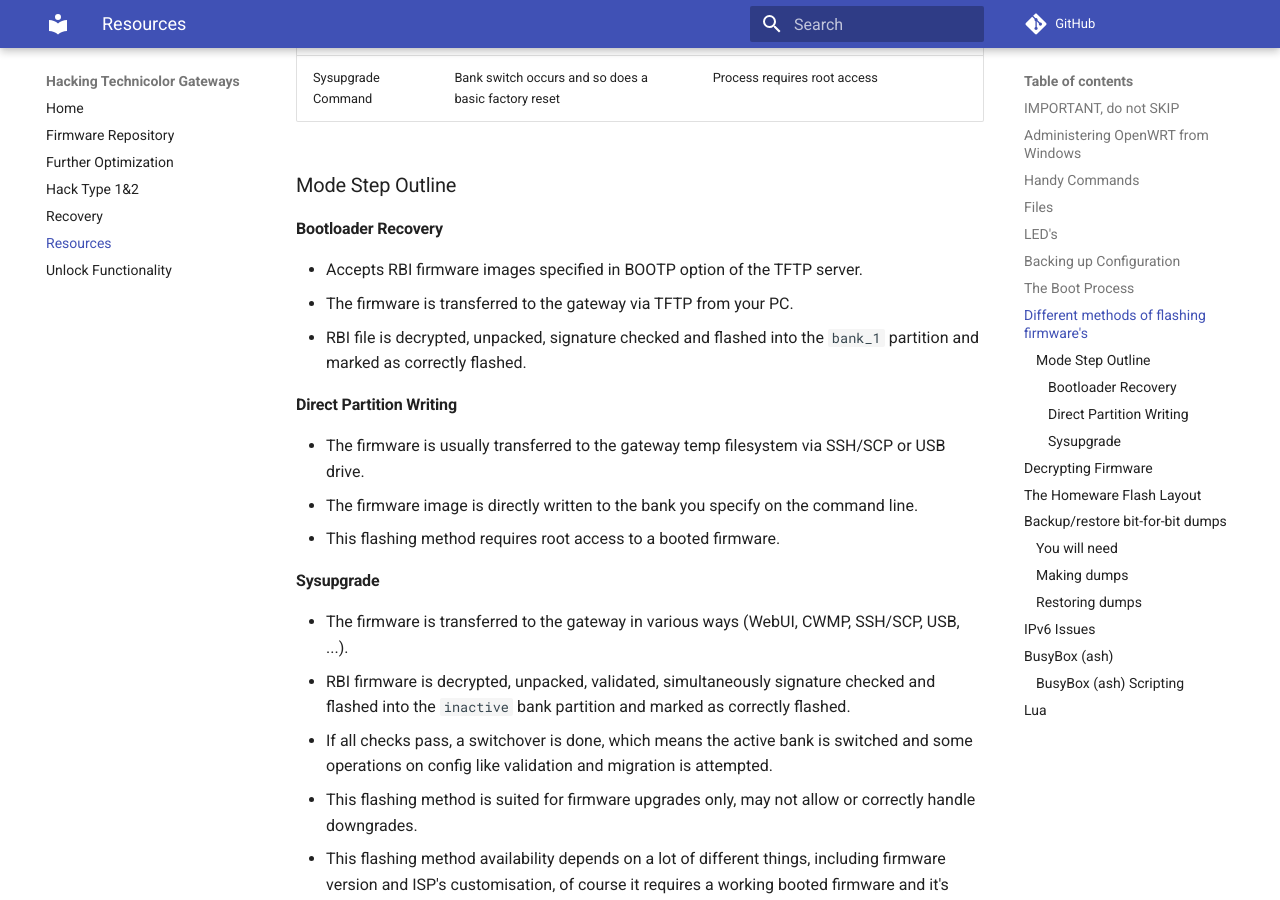
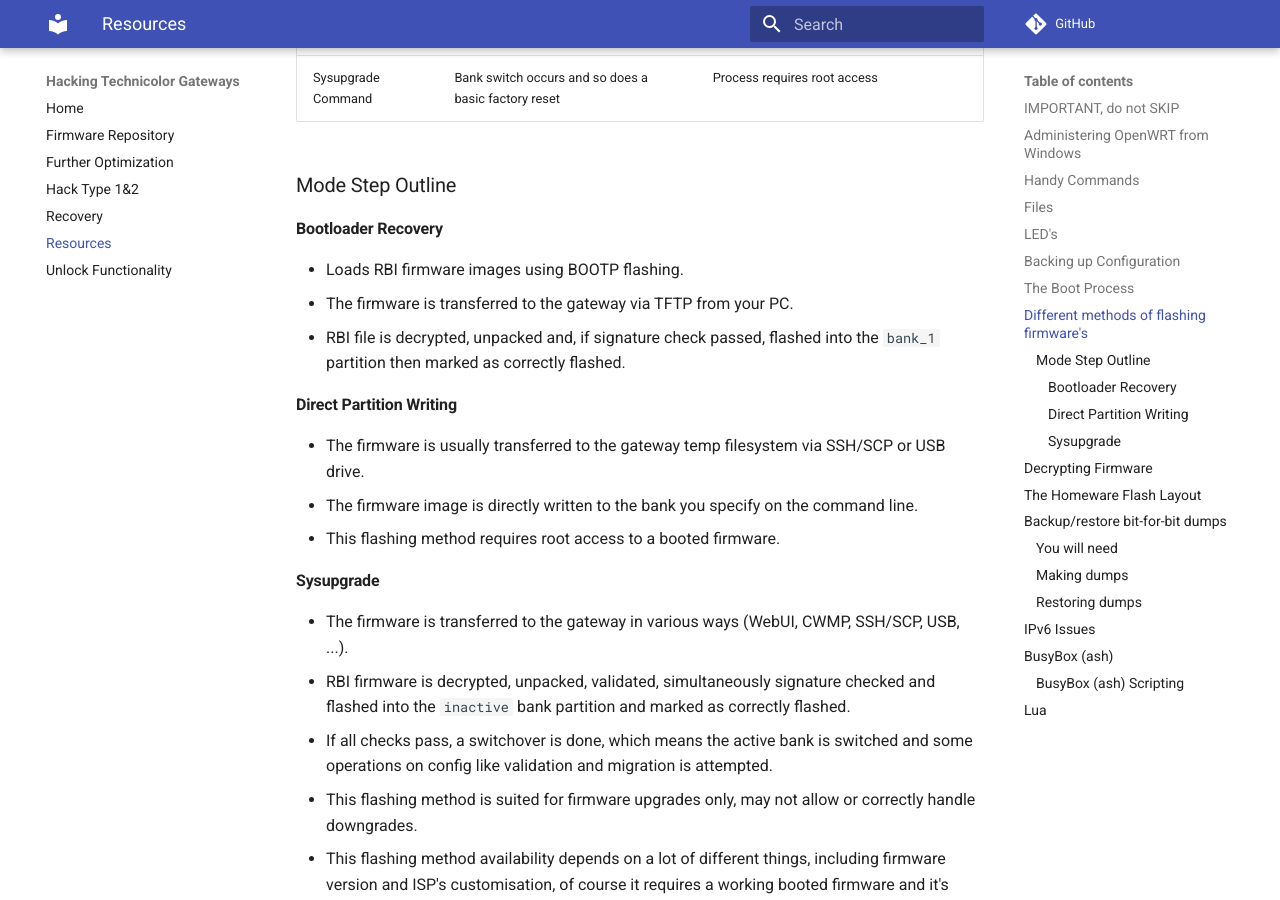
Before and after one commit to hack-technicolor/hack-technicolor, an MkDocs documentation site: the page built from docs/Resources.md, in a window 1280 px wide and 900 px high, scrolled down 3729 px. Built offline with MkDocs 1.6.1 and Material for MkDocs 9.7.7, drawn with Linux system fonts in a browser that asks for light colours; comment, search, counter and statistics services are not loaded.

Commit message:
Consistent Terminology with Recovery

```diff
--- a/docs/Resources.md
+++ b/docs/Resources.md
@@ -149,9 +149,9 @@ You can get a firmware image flashed by using one of the following modes:
 
 #### Bootloader Recovery
 
-* Accepts RBI firmware images specified in BOOTP option of the TFTP server.
+* Loads RBI firmware images using BOOTP flashing.
 * The firmware is transferred to the gateway via TFTP from your PC.
-* RBI file is decrypted, unpacked, signature checked and flashed into the `bank_1` partition and marked as correctly flashed.
+* RBI file is decrypted, unpacked and, if signature check passed, flashed into the `bank_1` partition then marked as correctly flashed.
 
 #### Direct Partition Writing
 
```
